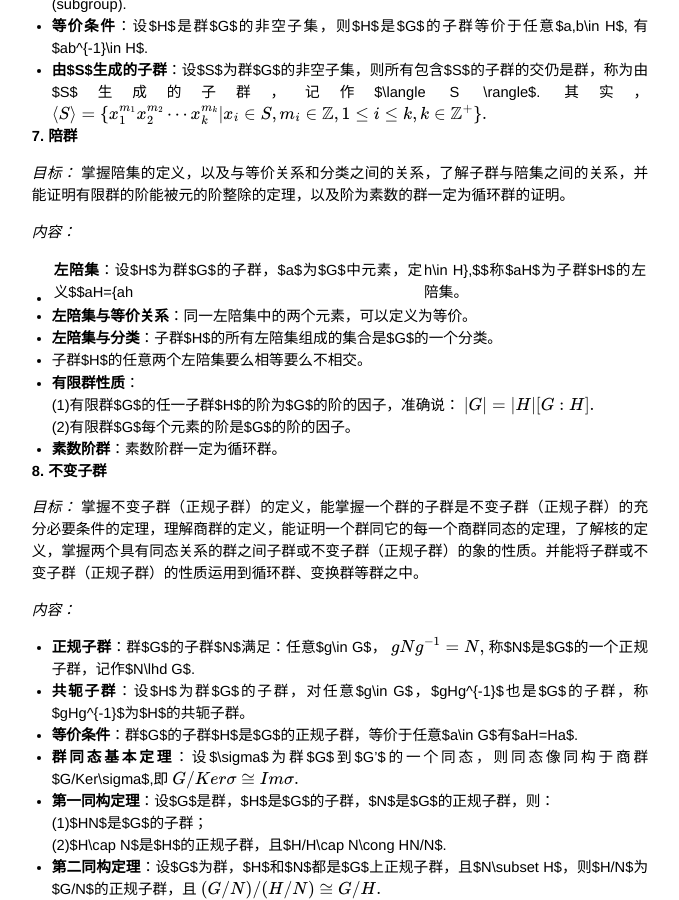
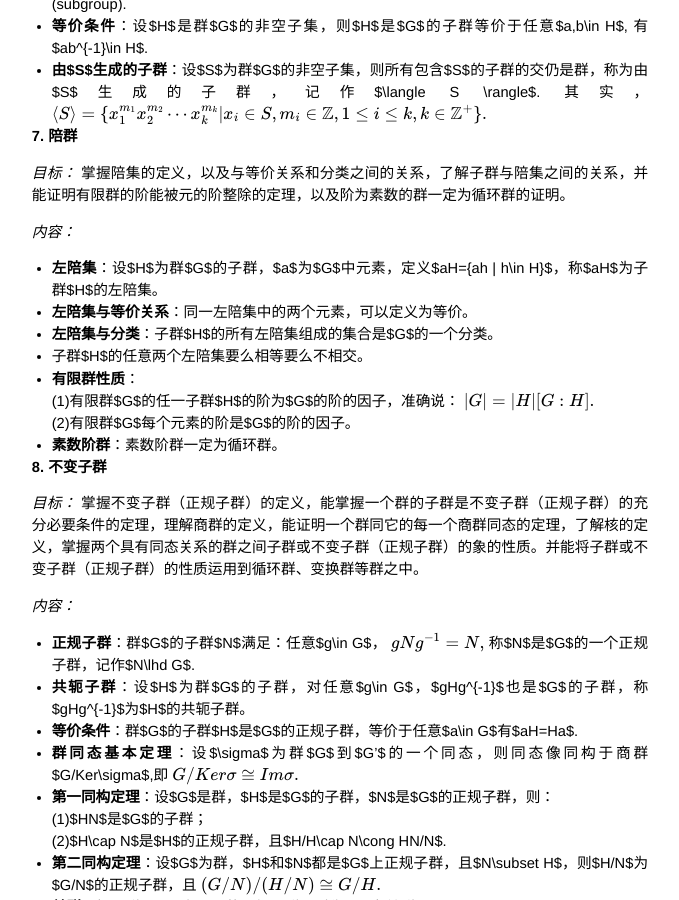
Before and after one commit to xiang-bai/xiang-bai.github.io, a Jekyll site: the page built from _posts/2020-01-16-abstract-algebra.md, in a window 1280 px wide and 900 px high, scrolled down 3038 px. Shown: the whole window, without its empty margins (300-979 px from the left). Built offline with Jekyll 4.4.1, drawn with Linux system fonts in a browser that asks for light colours; formulas are drawn with MathJax 3; comment, search, counter and statistics services are not loaded.

```diff
--- a/_posts/2020-01-16-abstract-algebra.md
+++ b/_posts/2020-01-16-abstract-algebra.md
@@ -144,7 +144,7 @@ $$\langle S \rangle=\{ x_1^{m_1}x_2^{m_2}\cdots x_k^{m_k} | x_i\in S, m_i\in \ma
 掌握陪集的定义，以及与等价关系和分类之间的关系，了解子群与陪集之间的关系，并能证明有限群的阶能被元的阶整除的定理，以及阶为素数的群一定为循环群的证明。
 
 *内容：*
-- **左陪集**：设$H$为群$G$的子群，$a$为$G$中元素，定义$$aH=\{ah | h\in H\},$$称$aH$为子群$H$的左陪集。
+- **左陪集**：设$H$为群$G$的子群，$a$为$G$中元素，定义$aH=\{ah \| h\in H\}$，称$aH$为子群$H$的左陪集。
 - **左陪集与等价关系**：同一左陪集中的两个元素，可以定义为等价。
 - **左陪集与分类**：子群$H$的所有左陪集组成的集合是$G$的一个分类。
 - 子群$H$的任意两个左陪集要么相等要么不相交。
```
